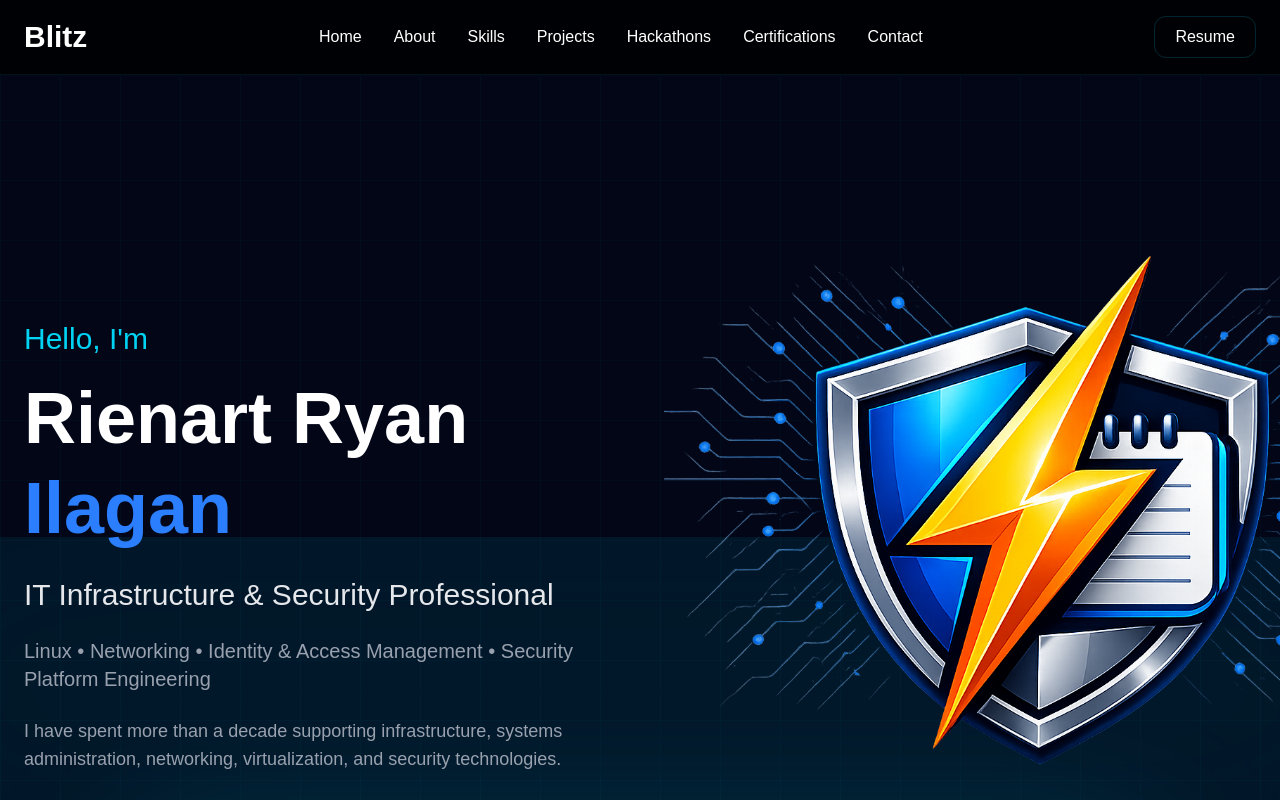
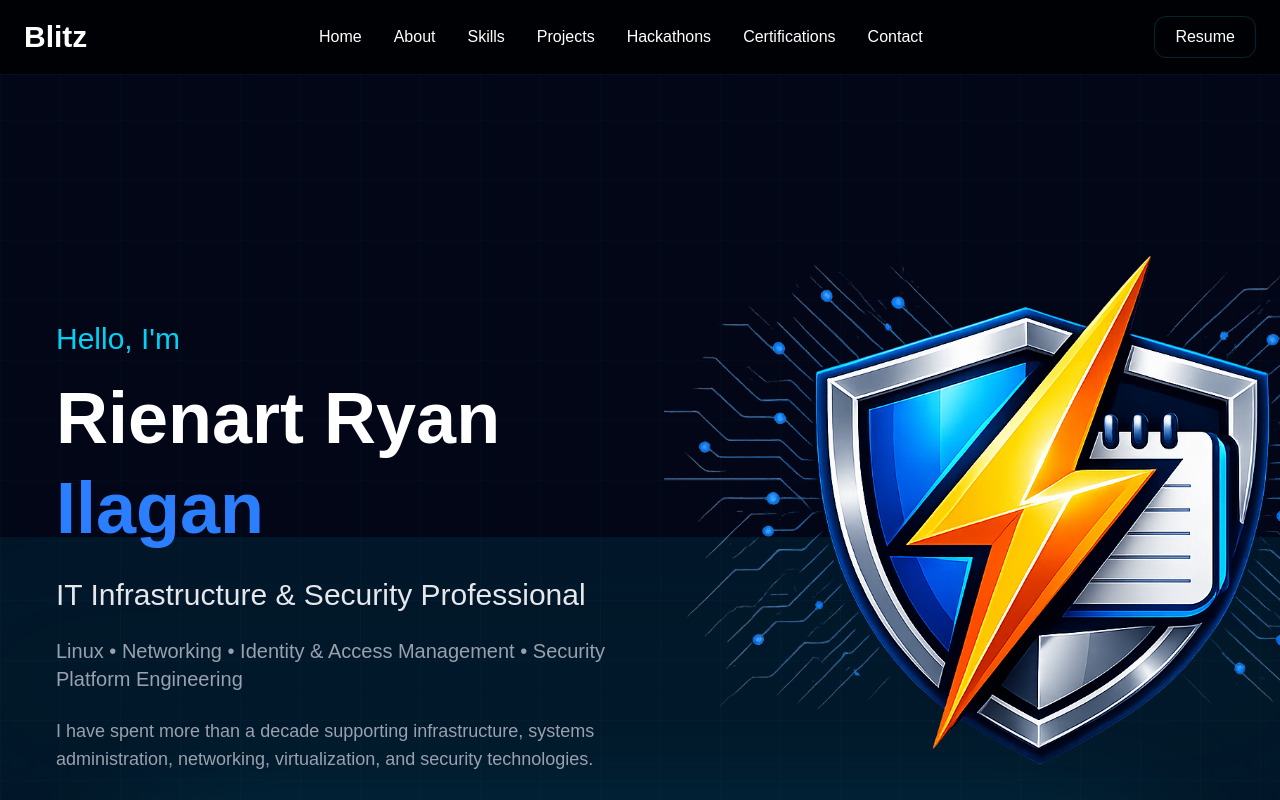
Before and after one commit to rienman88/blitz-portfolio, a Next.js app: page / in a window 1280 px wide. Shown: the top 800 px of the page. Built offline with nearby package versions, Linux system fonts and the light colour scheme.

Commit message:
Refactor Container component for better readability

```diff
--- a/components/ui/Container.tsx
+++ b/components/ui/Container.tsx
@@ -2,9 +2,25 @@ type Props = {
   children: React.ReactNode;
 };
 
-export default function Container({ children }: Props) {
+export default function Container({
+  children,
+}: Props) {
   return (
-    <div className="mx-auto max-w-7xl px-6">
+    <div
+      className="
+        mx-auto
+
+        w-full
+
+        max-w-screen-2xl
+
+        px-6
+
+        lg:px-10
+
+        xl:px-14
+      "
+    >
       {children}
     </div>
   );
```
